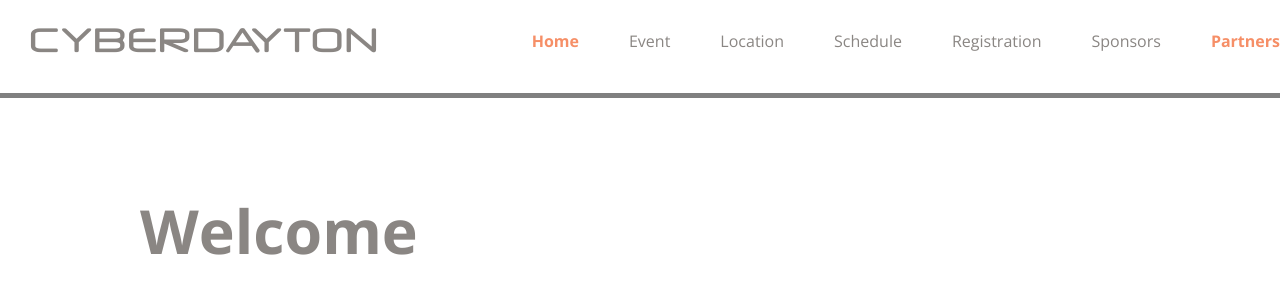
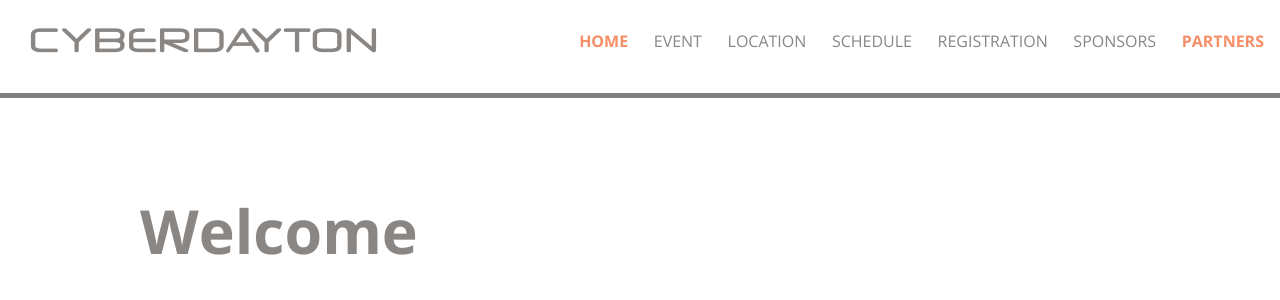
Before and after one commit to jjwdowik/cyberDay, a PHP site: page / in a window 1280 px wide. Shown: the top 300 px of the page. Run offline with PHP 8.4, Linux system fonts and the light colour scheme; some libraries are stand-ins or nearby versions.

Commit message:
S'more Small CSS Changes to Nav & Forms

```diff
--- a/css/style.css
+++ b/css/style.css
@@ -59,10 +59,12 @@ h2 {
 	float: right;
 	list-style: none;
 	margin: 0;
+	padding-right: 1em;
+	text-transform: uppercase;
 }
 .navigation li{
 	float: left;
-	padding:0 0 0 50px;
+	padding:0 0 0 1.6em;
 }
 .navigation li:hover{
 	cursor:pointer;
@@ -257,7 +259,7 @@ textarea{
 	margin-bottom:0.5em;
 }
 
-#submitbutton{
+.submitbutton{
 	height:2.7em;
 	font-size:1.5em;
 	padding-left:0.5em;
@@ -267,7 +269,7 @@ textarea{
 	font-weight:500;
 	display:block;
 	text-align:center;
-	margin:0.5em;
+	margin-top:0.5em;
 	border:none;
 	background-color:#000000;
 	color:#ffffff;
--- a/index.php
+++ b/index.php
@@ -126,7 +126,7 @@
 						<input class="inputext" id="phone" type="tel" name="phone" placeholder="Phone" maxlength="9" size="25" required>
 						<p id="paypal">PayPal link will go here.</p>
 						<p id="errorForm"></p>
-						<input id="submitbutton" type="submit" value="REGISTER">
+						<input class="submitbutton" type="submit" value="REGISTER">
 					</form>
 				</div>
 			</div>
```
